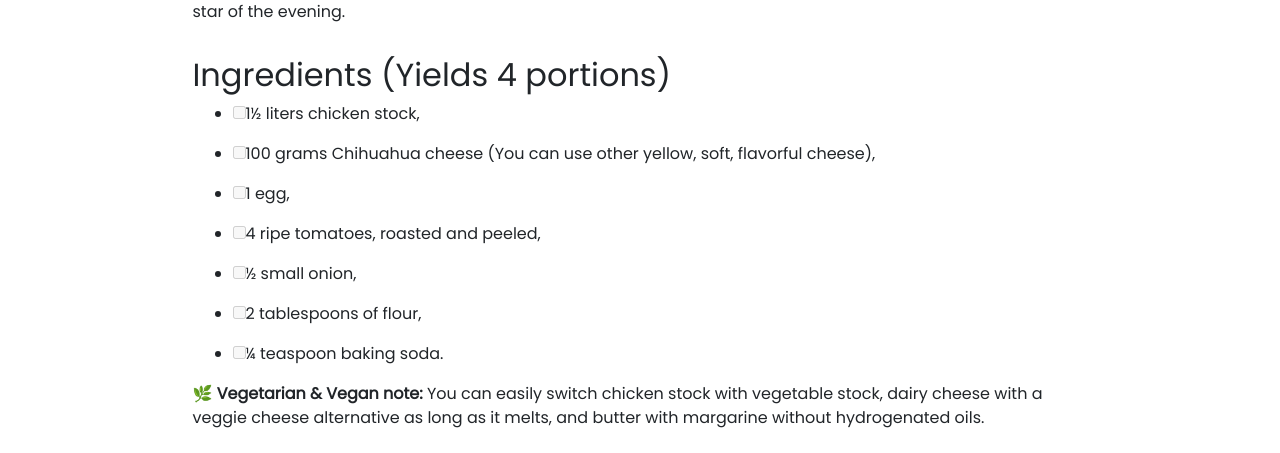
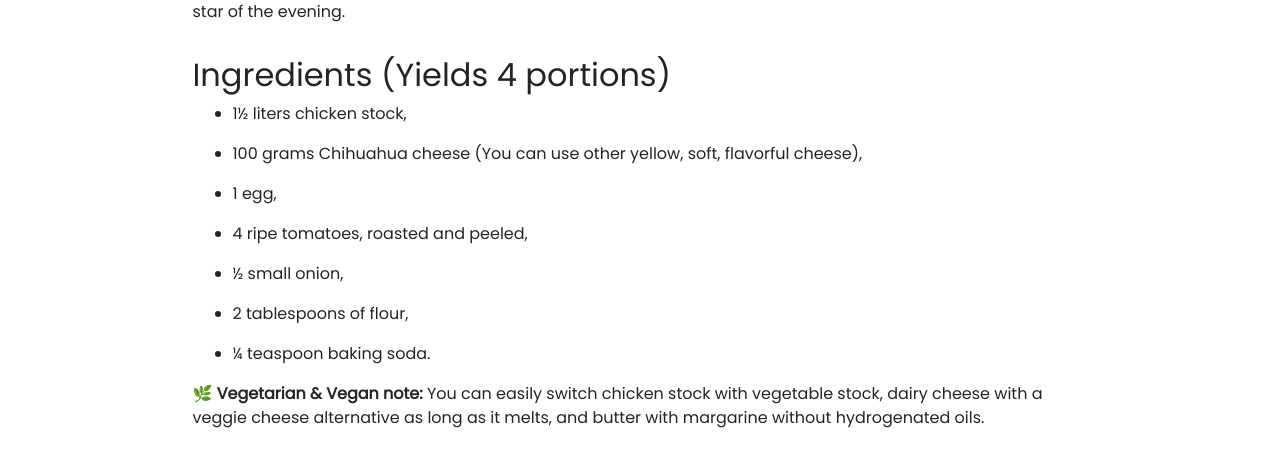
Before and after one commit to Dialvive/dialvive.dev, a Jekyll site: the page built from _posts/2021-06-20-cheese-dumplings-soup.md, in a window 1280 px wide. Shown: the part 1055-1508 px from the top of the page. Built offline with Jekyll 4.4.1, drawn with Linux system fonts in a browser that asks for light colours; nearby versions of some CDN libraries; emoji names are drawn with the system emoji font; our own code applies the rules of GitHub Pages for plain Markdown files; comment, search, counter and statistics services are not loaded.

```diff
--- a/_posts/2021-06-20-cheese-dumplings-soup.md
+++ b/_posts/2021-06-20-cheese-dumplings-soup.md
@@ -17,19 +17,19 @@ This soup is not only great for kids, this soup was cooked everytime the family
 
 ## Ingredients (Yields 4 portions)
 
-- [ ] 1½ liters chicken stock,
+- 1½ liters chicken stock,
 
-- [ ] 100 grams Chihuahua cheese (You can use other yellow, soft, flavorful cheese),
+- 100 grams Chihuahua cheese (You can use other yellow, soft, flavorful cheese),
 
-- [ ] 1 egg,
+- 1 egg,
 
-- [ ] 4 ripe tomatoes, roasted and peeled,
+- 4 ripe tomatoes, roasted and peeled,
 
-- [ ] ½ small onion,
+- ½ small onion,
 
-- [ ] 2 tablespoons of flour,
+- 2 tablespoons of flour,
 
-- [ ] ¼ teaspoon baking soda.
+- ¼ teaspoon baking soda.
 
 :herb: **Vegetarian & Vegan note:** You can easily switch chicken stock with vegetable stock, dairy cheese with a veggie cheese alternative as long as it melts, and butter with margarine without hydrogenated oils.
 
```
